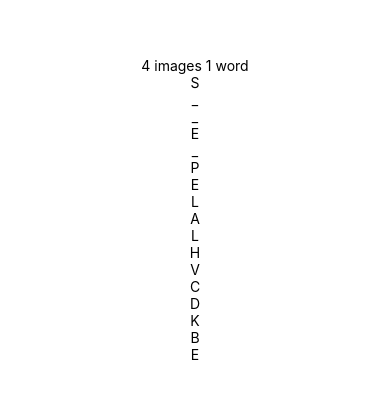
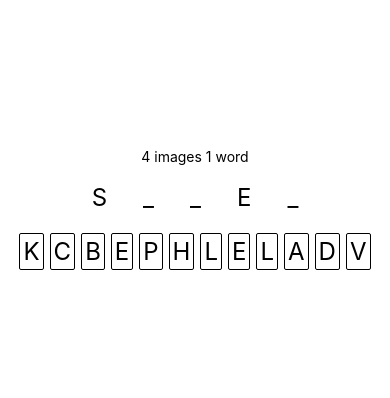
Before and after one commit to vikingprank/4-images-1-word, a React Native app in the folder mon-projet/: screen / in a window 390 px wide. Shown: the part 212-610 px from the top of the page. Built offline with nearby package versions, Linux system fonts and the light colour scheme.

Commit message:
Create simple layout

```diff
--- a/mon-projet/App.tsx
+++ b/mon-projet/App.tsx
@@ -4,8 +4,15 @@ import { determineNumberOfLettersToHide } from "./src/game/determineNumberOfLett
 import { chooseLettersToHide } from "./src/game/chooseLettersToHide";
 import { randomlyChooseExtraLetters } from "./src/game/randomlyChooseExtraLetters";
 import { filterOutHiddenLetters } from "./src/game/filterOutHiddenLetters";
+import { ReactNode } from "react";
+import { shuffleArray } from "./src/game/shuffleLetters";
+import { LetterButton } from "./src/components/LetterButton";
 
 const WORD_TO_GUESS = "SLEEP";
+
+const RowView: React.FC<{
+  children: ReactNode;
+}> = ({ children }) => <View style={{ flexDirection: "row" }}>{children}</View>;
 
 export default function App() {
   const numberOfLettersToHide = determineNumberOfLettersToHide(WORD_TO_GUESS);
@@ -13,26 +20,42 @@ export default function App() {
     WORD_TO_GUESS,
     numberOfLettersToHide
   );
-  const otherPrositions = randomlyChooseExtraLetters(lettersToHide)
-  const wordWithHiddenLetters = filterOutHiddenLetters(WORD_TO_GUESS, lettersToHide)
+  const otherPropositions = randomlyChooseExtraLetters(lettersToHide);
+  const wordWithHiddenLetters = filterOutHiddenLetters(
+    WORD_TO_GUESS,
+    lettersToHide
+  );
+  const allPossibleAnswers = shuffleArray(
+    lettersToHide.concat(otherPropositions)
+  );
 
   return (
     <View style={styles.container}>
       <Text>4 images 1 word</Text>
-      {wordWithHiddenLetters.map((letter, index) => {
-        return <Text key={index}>{letter}</Text>;
-      })}
-      {lettersToHide.map((letter, index) => {
-        return <Text key={index}>{letter}</Text>;
-      })}
-      {otherPrositions.map((letter, index) => {
-        return <Text key={index}>{letter}</Text>;
-      })}
+      <RowView>
+        {wordWithHiddenLetters.map((letter, index) => {
+          return (
+            <Text style={styles.text} key={index}>
+              {letter}
+            </Text>
+          );
+        })}
+      </RowView>
+
+      <RowView>
+        <Text numberOfLines={2}>
+          {allPossibleAnswers.map((letter, index) => {
+            return <LetterButton key={index} letter={letter} />;
+          })}
+        </Text>
+      </RowView>
+
       <StatusBar style="auto" />
     </View>
   );
 }
 
+export const FONT_SIZE = 24;
 const styles = StyleSheet.create({
   container: {
     flex: 1,
@@ -40,4 +63,5 @@ const styles = StyleSheet.create({
     alignItems: "center",
     justifyContent: "center",
   },
+  text: { padding: 18, fontSize: FONT_SIZE },
 });
--- /dev/null
+++ b/mon-projet/src/components/LetterButton.tsx
@@ -0,0 +1,20 @@
+import { TouchableOpacity, Text } from "react-native";
+import { FONT_SIZE } from "../../App";
+
+export const LetterButton: React.FC<{
+  letter: string;
+}> = ({ letter }) => (
+  <TouchableOpacity onPress={() => console.log({ letter })}>
+    <Text
+      style={{
+        borderWidth: 1,
+        borderRadius: 2,
+        fontSize: FONT_SIZE,
+        padding: 3,
+        margin: 3,
+      }}
+    >
+      {letter}
+    </Text>
+  </TouchableOpacity>
+);
```
